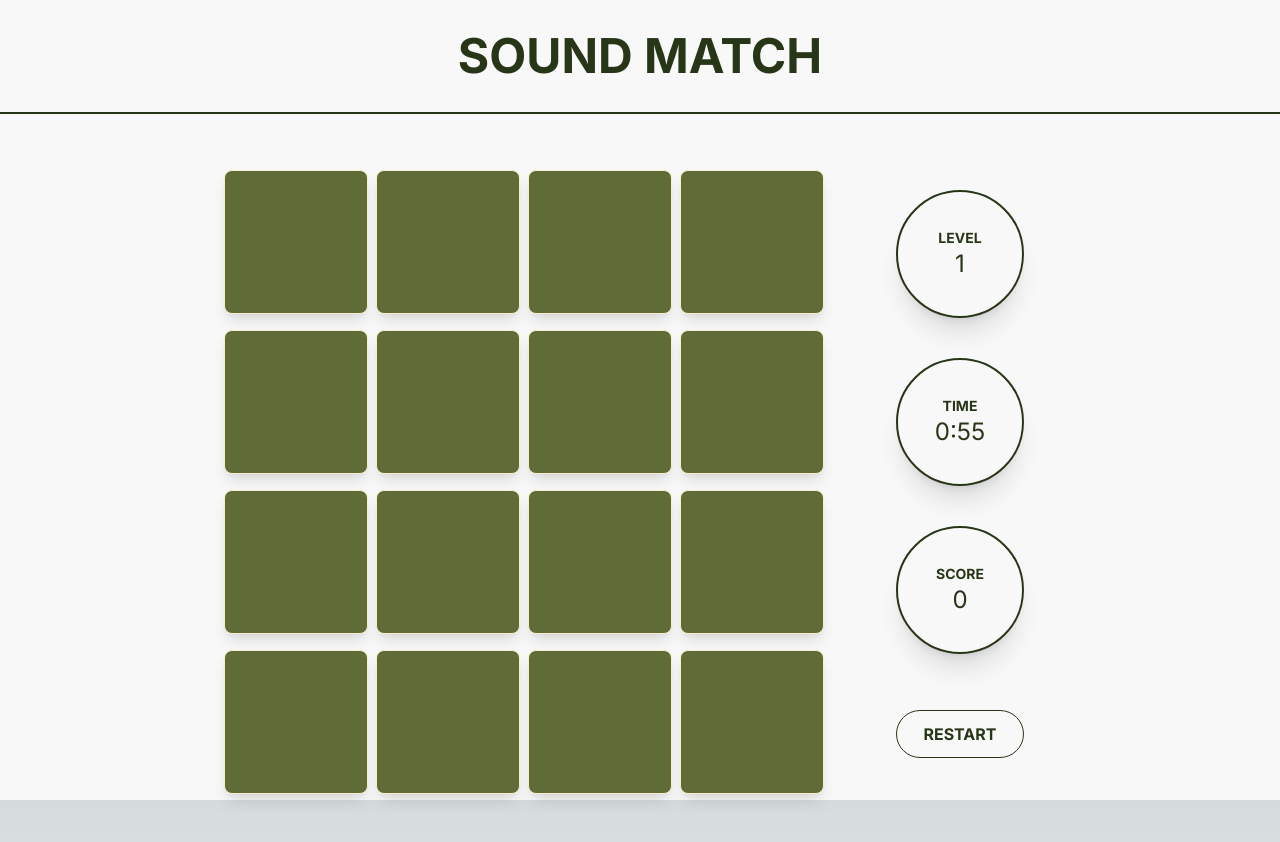
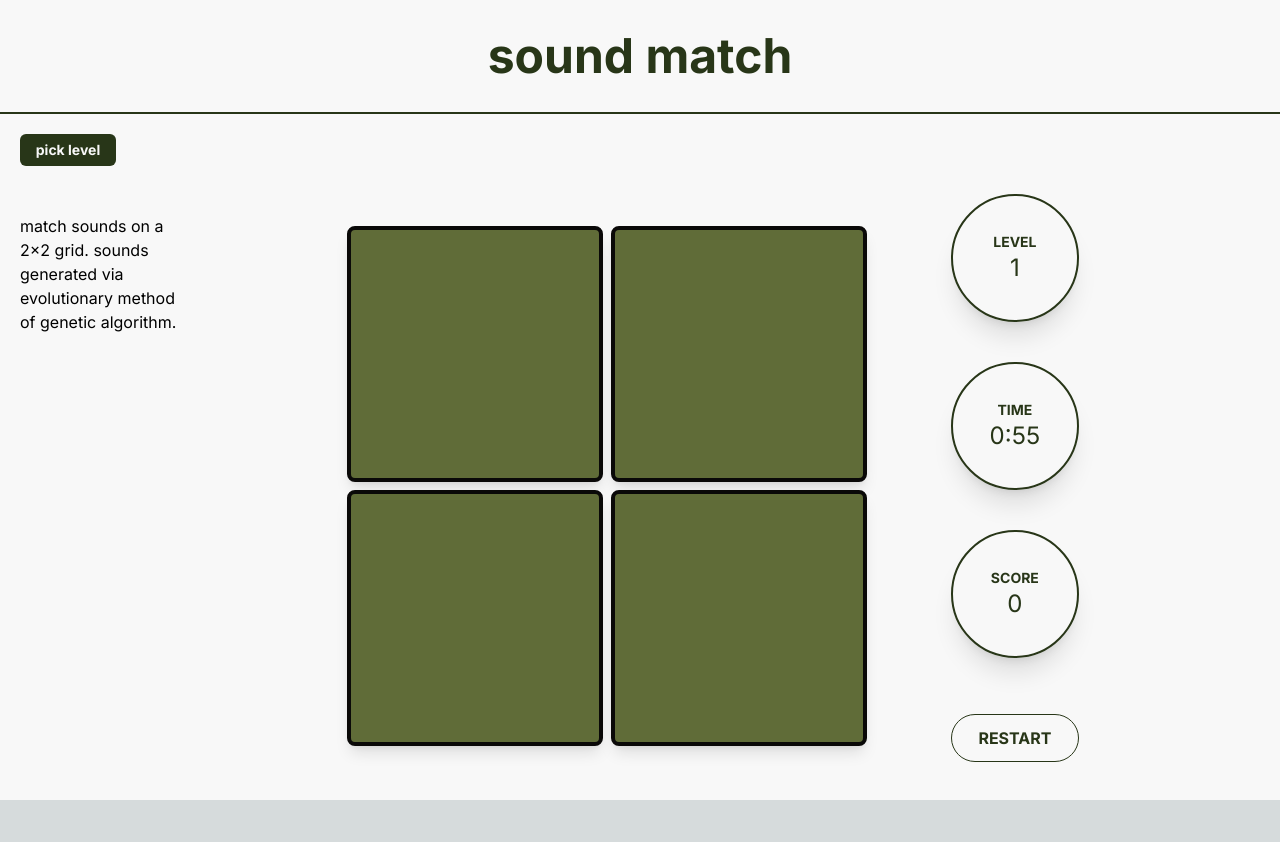
Before and after one commit to sarah-gu/sound-match, a Next.js app: page / in a window 1280 px wide. Shown: the top 842 px of the page. After the commit the page ends 802 px from the top, so only its background shows below. Built offline with nearby package versions, Linux system fonts and the light colour scheme.

Commit message:
three levels now

```diff
--- a/app/card.js
+++ b/app/card.js
@@ -7,6 +7,9 @@ export const Card = ({
   mapping,
   matched,
   setMatched,
+  gridSize,
+  isPlaying,
+  setIsPlaying,
 }) => {
   const doOnClick = () => {
     if (matched.includes(idx)) {
@@ -25,16 +28,23 @@ export const Card = ({
       } else {
         setCurrentSelection([idx, -1]);
       }
-      noteHandler(mapping[idx]);
+      setIsPlaying(true);
+      noteHandler(mapping[idx], setIsPlaying);
     }
-    console.log("currentSelection[0]", currentSelection[0]);
-    console.log("mapping 0:", mapping[currentSelection[0]]);
-    console.log("currentSelection[1]", currentSelection[1]);
-    console.log("mapping 0:", mapping[currentSelection[1]]);
+    // console.log("currentSelection[0]", currentSelection[0]);
+    // console.log("mapping 0:", mapping[currentSelection[0]]);
+    // console.log("currentSelection[1]", currentSelection[1]);
+    // console.log("mapping 0:", mapping[currentSelection[1]]);
   };
   return (
     <button
-      className={`h-36 w-36 flex justify-center items-center rounded-lg shadow-lg border border-tan hover:bg-card-color-selected ${
+      className={`${
+        gridSize == 2 ? "h-64 w-64" : "h-36 w-36"
+      }  flex justify-center items-center rounded-lg shadow-lg border-4 m-1 border-black ${
+        !isPlaying && !matched.includes(idx)
+          ? "hover:bg-card-color-selected"
+          : ""
+      } ${
         matched.includes(idx)
           ? "bg-card-color-matched"
           : currentSelection[0] === idx || currentSelection[1] === idx
@@ -42,7 +52,7 @@ export const Card = ({
           : "bg-card-color-unselected"
       }`}
       onClick={doOnClick}
-      disabled={matched.includes(idx)}
+      disabled={isPlaying || matched.includes(idx)}
     >
       {matched.includes(idx) ? (
         <svg
--- a/app/music.js
+++ b/app/music.js
@@ -1,6 +1,6 @@
 import { bestMusicPieces } from "./evolution.js";
 
-function play_note(note, globalGain, audioCtx) {
+function play_note(note, globalGain, audioCtx, index, setIsPlaying) {
   console.log("play");
 
   const selectedWaveform = "sine";
@@ -46,22 +46,26 @@ function play_note(note, globalGain, audioCtx) {
     osc.onended = () => {
       gainNode.disconnect();
     };
+    if (index == 4) {
+      setIsPlaying(false);
+    }
   }, 300);
 }
 
-function play_melody(frequencies, globalGain, audioCtx) {
+function play_melody(frequencies, globalGain, audioCtx, setIsPlaying) {
   console.log("melody");
   const restDuration = 700; // 0.5 seconds
 
   frequencies.forEach((frequency, index) => {
     setTimeout(() => {
-      play_note(frequency, globalGain, audioCtx);
+      play_note(frequency, globalGain, audioCtx, index, setIsPlaying);
       console.log("Rest");
     }, index * restDuration);
   });
+  console.log("going here");
 }
 
-function choose_sound(number, globalGain, audioCtx) {
+function choose_sound(number, globalGain, audioCtx, setIsPlaying) {
   // number = parseInt(number, 10);
   console.log(number);
   let frequencies = [];
@@ -103,10 +107,10 @@ function choose_sound(number, globalGain, audioCtx) {
     // code block
   }
 
-  play_melody(frequencies, globalGain, audioCtx);
+  play_melody(frequencies, globalGain, audioCtx, setIsPlaying);
 }
 
-export const noteHandler = (num_value) => {
+export const noteHandler = (num_value, setIsPlaying) => {
   const audioCtx = new (window.AudioContext || window.webkitAudioContext)();
 
   //Global gain variable
@@ -114,5 +118,5 @@ export const noteHandler = (num_value) => {
   globalGain.gain.setValueAtTime(0.8, audioCtx.currentTime);
   globalGain.connect(audioCtx.destination);
 
-  choose_sound(num_value, globalGain, audioCtx);
+  choose_sound(num_value, globalGain, audioCtx, setIsPlaying);
 };
--- a/app/page.js
+++ b/app/page.js
@@ -4,9 +4,10 @@ import { Card } from "./card";
 import { SideElement } from "./sidebar";
 import { useState, useEffect } from "react";
 
-const generateMapping = () => {
+const generateMapping = ({ gridSize }) => {
+  console.log(gridSize);
   const mapping = [];
-  for (let i = 0; i < 16; i++) {
+  for (let i = 0; i < gridSize * gridSize; i++) {
     mapping.push(parseInt(i / 2) + 1);
   }
 
@@ -19,15 +20,20 @@ const generateMapping = () => {
   return mapping;
 };
 
-let mapping = generateMapping();
+let mapping = generateMapping({ gridSize: 2 });
 
 export default function Home() {
   const [currentSelection, setCurrentSelection] = useState([-1, -1]);
   const [matched, setMatched] = useState([]);
   const [timer, setTimer] = useState(60); // Initial timer value in seconds
+  const [displayMenu, setDisplayMenu] = useState(false);
+  const [level, setLevel] = useState(1);
+  const [isPlaying, setIsPlaying] = useState(false);
+
+  const gridSize = level == 1 ? 2 : 4;
 
   const refreshGame = () => {
-    mapping = generateMapping();
+    mapping = generateMapping({ gridSize: gridSize });
     setCurrentSelection([-1, -1]);
     setMatched([]);
     setTimer(60);
@@ -43,31 +49,87 @@ export default function Home() {
     return () => clearInterval(interval); // Cleanup interval on component unmount
   }, [timer]);
 
+  const onLevelChange = (level) => {
+    setLevel(level);
+    setDisplayMenu(false);
+    mapping = generateMapping({ gridSize: level == 1 ? 2 : 4 });
+    setCurrentSelection([-1, -1]);
+    setMatched([]);
+    setTimer(60);
+  };
+
   return (
     <main className="flex flex-col h-screen w-screen bg-white">
       <div className="text-5xl p-8 font-bold flex justify-center border-b-2 text-card-color-matched">
-        SOUND MATCH
+        sound match
       </div>
-      <div className="flex flex-row justify-center gap-6 rounded-xl p-12 mx-24">
+      <div className="flex flex-row m-2">
+        <div className="flex flex-col p-3 basis-1/6">
+          <div className="text-sm">
+            <button
+              className="w-24 text-white bg-card-color-matched hover:bg-card-color-selected rounded-md h-8 flex justify-center items-center font-bold"
+              onClick={() => {
+                setDisplayMenu(!displayMenu);
+              }}
+            >
+              pick level
+            </button>
+          </div>
+          {displayMenu ? (
+            <div className="flex flex-col pt-2 text-white rounded-lg justify-center divide-y w-36">
+              <button
+                className="hover:bg-card-color-selected bg-card-color-unselected rounded-md"
+                onClick={() => onLevelChange(1)}
+              >
+                1
+              </button>
+              <button
+                className="hover:bg-card-color-selected bg-card-color-unselected rounded-md "
+                onClick={() => onLevelChange(2)}
+              >
+                2
+              </button>
+              <button
+                className="hover:bg-card-color-selected bg-card-color-unselected rounded-md "
+                onClick={() => onLevelChange(3)}
+              >
+                3
+              </button>
+            </div>
+          ) : (
+            <div className="mt-12">
+              {level == 1
+                ? "match sounds on a 2x2 grid. sounds generated via evolutionary method of genetic algorithm."
+                : level == 2
+                ? "match sounds on a 4x4 grid. sounds generated via evolutionary method of genetic algorithm."
+                : "match sounds based on synthesis type.  sounds generated via evolutionary method of genetic algorithm + synthesis."}
+            </div>
+          )}
+        </div>
+
+        <div className="flex flex-row justify-center gap-10 rounded-xl mx-24 basis-5/6 mt-12">
           <div className="flex flex-col items-center justify-center rounded-lg">
-          {[...Array(4)].map((_, rowIndex) => (
-            <div key={rowIndex} className="flex flex-row m-2 gap-2">
-              {[...Array(4)].map((_, colIndex) => (
+            {[...Array(gridSize)].map((_, rowIndex) => (
+              <div key={rowIndex} className="flex flex-row">
+                {[...Array(gridSize)].map((_, colIndex) => (
                   <Card
                     key={`${rowIndex}-${colIndex}`}
                     currentSelection={currentSelection}
                     setCurrentSelection={setCurrentSelection}
-                  idx={rowIndex * 4 + colIndex}
+                    idx={rowIndex * gridSize + colIndex}
                     mapping={mapping}
                     matched={matched}
                     setMatched={setMatched}
+                    gridSize={gridSize}
+                    isPlaying={isPlaying}
+                    setIsPlaying={setIsPlaying}
                   />
                 ))}
               </div>
             ))}
           </div>
           <div className="flex flex-col gap-10 p-6 justify-center items-center">
-          <SideElement header="LEVEL" contents="1" />
+            <SideElement header="LEVEL" contents={level} />
             <SideElement
               header="TIME"
               contents={`${Math.floor(timer / 60)}:${
@@ -78,9 +140,7 @@ export default function Home() {
               header="SCORE"
               contents={Math.floor(matched.length / 2)}
             />
-          {/* <div className="text-sm">
-            Matched Sounds: {Math.floor(matched.length / 2)}
-          </div> */}
+
             <button
               className="border border-card-color-matched text-card-color-matched hover:bg-brown m-4 rounded-full w-32 h-12 flex justify-center items-center font-bold"
               onClick={refreshGame}
@@ -89,6 +149,7 @@ export default function Home() {
             </button>
           </div>
         </div>
+      </div>
     </main>
   );
 }
```
Also changed, not shown: music/music.js (+14 -15 lines), app/matching.js (added). Lines whose indentation alone changed are shown as unchanged.
